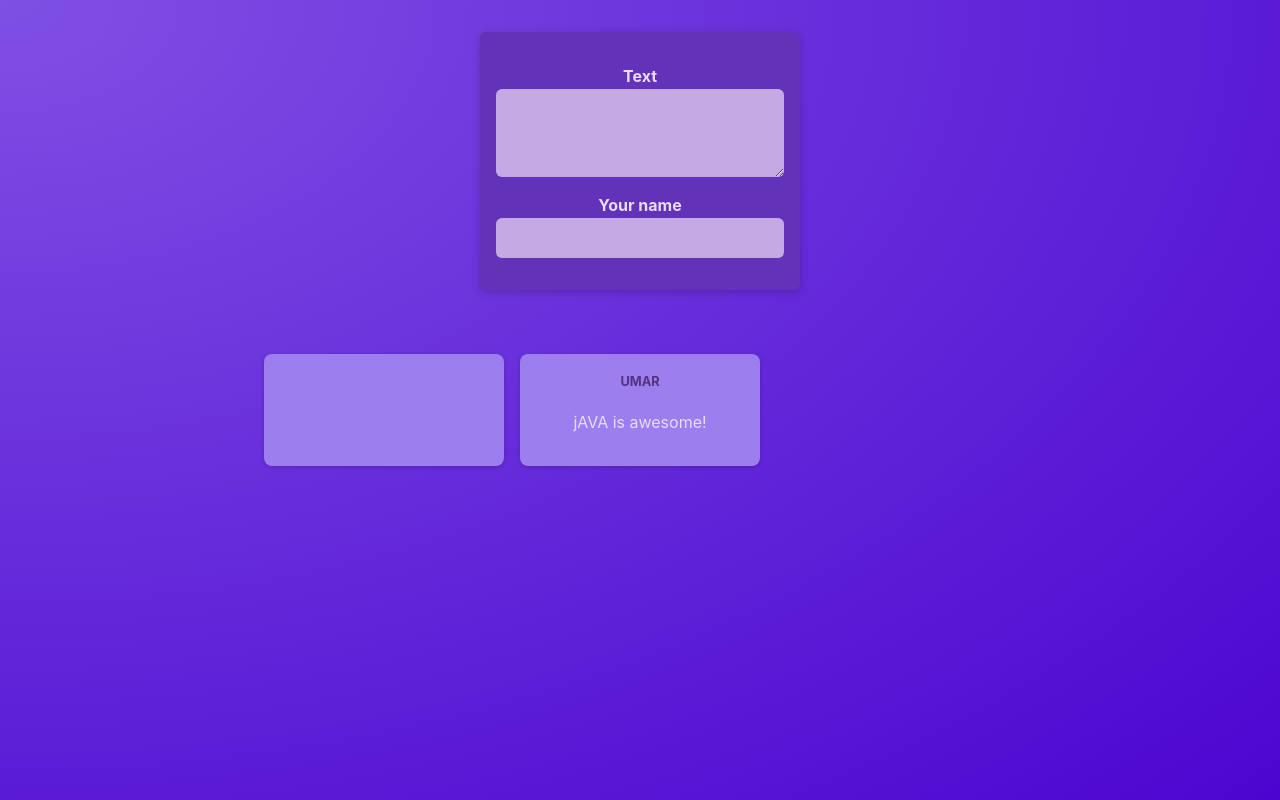
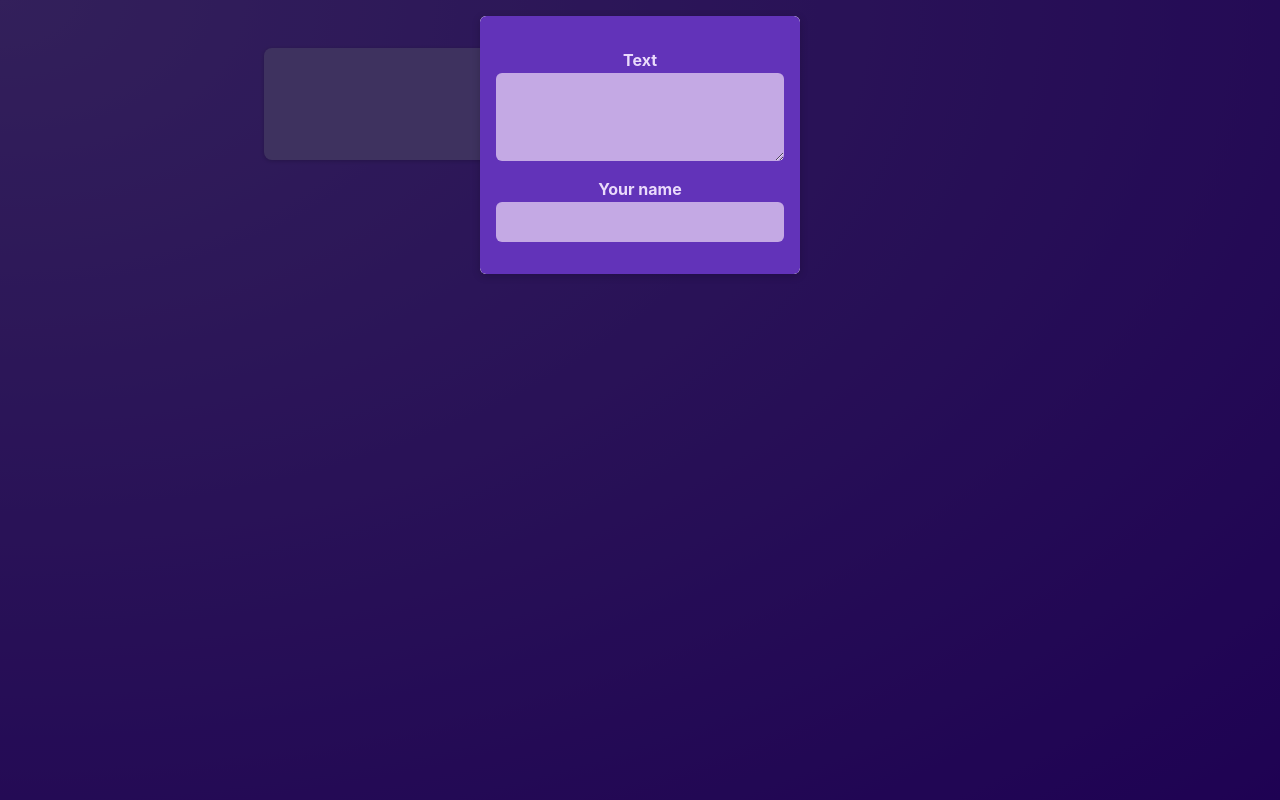
Before and after one commit to usmanshabbir756/React-Js-Practice, a React (Vite) app: page / in a window 1280 px wide. Built offline with nearby package versions, Linux system fonts and the light colour scheme.

Commit message:
adding model for dialog and open or close

```diff
--- /dev/null
+++ b/src/components/Model.jsx
@@ -0,0 +1,12 @@
+import classes from './Model.module.css'
+
+function Model({hideModel , children}) {
+  return (
+    <>
+        <div className={classes.backdrop} onClick={hideModel}/>
+        <dialog open className={classes.modal}>{children}</dialog>
+    </>
+  )
+}
+
+export default Model
--- /dev/null
+++ b/src/components/Model.module.css
@@ -0,0 +1,19 @@
+
+.backdrop {
+    position: fixed;
+    top: 0;
+    left: 0;
+    width: 100%;
+    height: 100vh;
+    background-color: rgba(0, 0, 0, 0.6);
+    z-index: 1;
+  }
+
+  .modal {
+    border: none;
+    border-radius: 6px;
+    box-shadow: 0 2px 8px rgba(0, 0, 0, 0.2);
+    padding: 0;
+    overflow: hidden;
+    z-index: 1;
+  }
--- a/src/components/NewPost.jsx
+++ b/src/components/NewPost.jsx
@@ -1,4 +1,3 @@
-import { useState } from 'react';
 import classes from './NewPost.module.css';
 
 function NewPost(props) {
--- a/src/components/NewPost.module.css
+++ b/src/components/NewPost.module.css
@@ -2,7 +2,7 @@
     background-color: #6233b9;
     padding: 1rem;
     width: 20rem;
-    margin: 2rem auto;
+    margin: auto;
     border-radius: 6px;
     box-shadow: 0 2px 8px rgba(0, 0, 0, 0.2);
   }
--- a/src/components/PagesList.jsx
+++ b/src/components/PagesList.jsx
@@ -1,11 +1,17 @@
+import Model from "./Model";
 import NewPost from "./NewPost"
 import Page from "./Page"
 import classes from './PagesList.module.css'
 import { useState } from "react";
 
 function PagesList() {
+  const [modelIsVisible , setModelIsVisible] = useState(true);
   const [enteredBody,setEnteredBody]= useState('');
   const [enteredAuthor,setEnteredAuthor]= useState('');
+
+  function hideModelHandler(){
+    setModelIsVisible(false)
+  }
 
   function bodyChangeHandler(e){
       setEnteredBody(e.target.value);
@@ -18,7 +24,15 @@ function PagesList() {
 
   return (
     <>
-    <NewPost onBodyChange={bodyChangeHandler}  onAuthorChange={authorChangeHandler}/>
+    {modelIsVisible && (
+      <Model hideModel={hideModelHandler}>
+      <NewPost
+        onBodyChange={bodyChangeHandler}
+        onAuthorChange={authorChangeHandler}
+      />
+      </Model>
+    )}
+
     <ul className={classes.posts}>
         <Page author={enteredAuthor} body={enteredBody} />
         <Page author="UMAR" body="jAVA is awesome!" />
```
